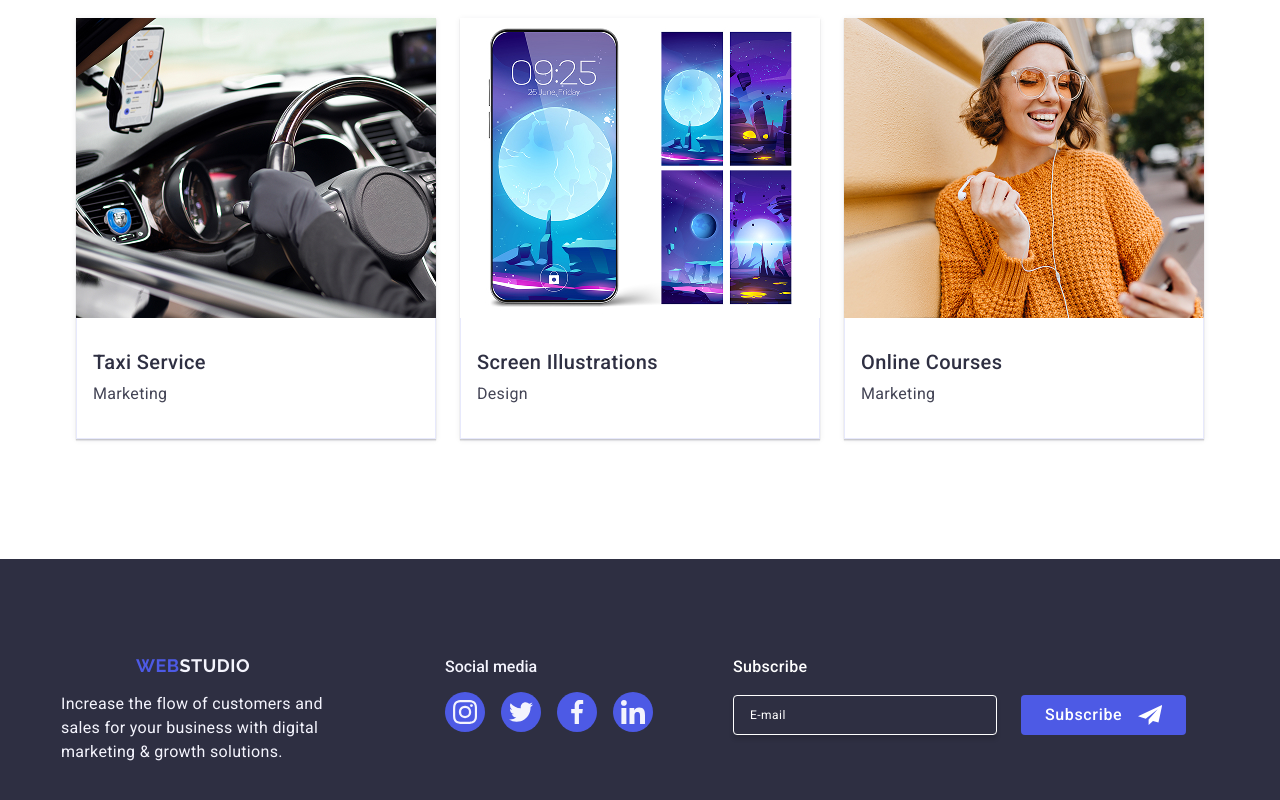
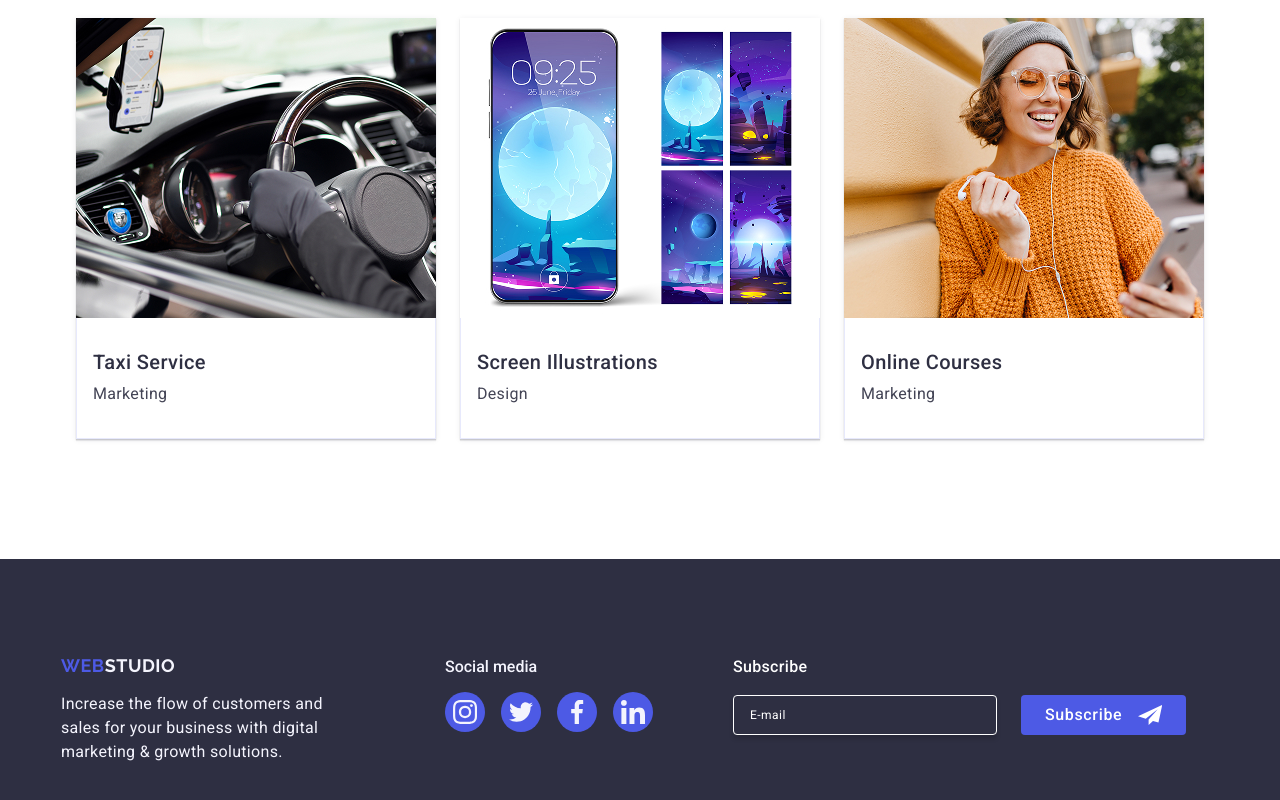
Before and after one commit to Veniela/goit-markup-hw-06, a plain HTML site: page index.html in a window 1280 px wide. Shown: the part 2588-3388 px from the top of the page. Drawn offline with nearby package versions, Linux system fonts and the light colour scheme; a script that the page names is missing.

Commit message:
add all changes

```diff
--- a/css/styles.css
+++ b/css/styles.css
@@ -942,7 +942,7 @@ font-weight: 400;
 display: flex;
     flex-direction: column;
     gap: 16px;
-    align-items: center;
+    text-align: center;
 }
 
 .logo {
```
